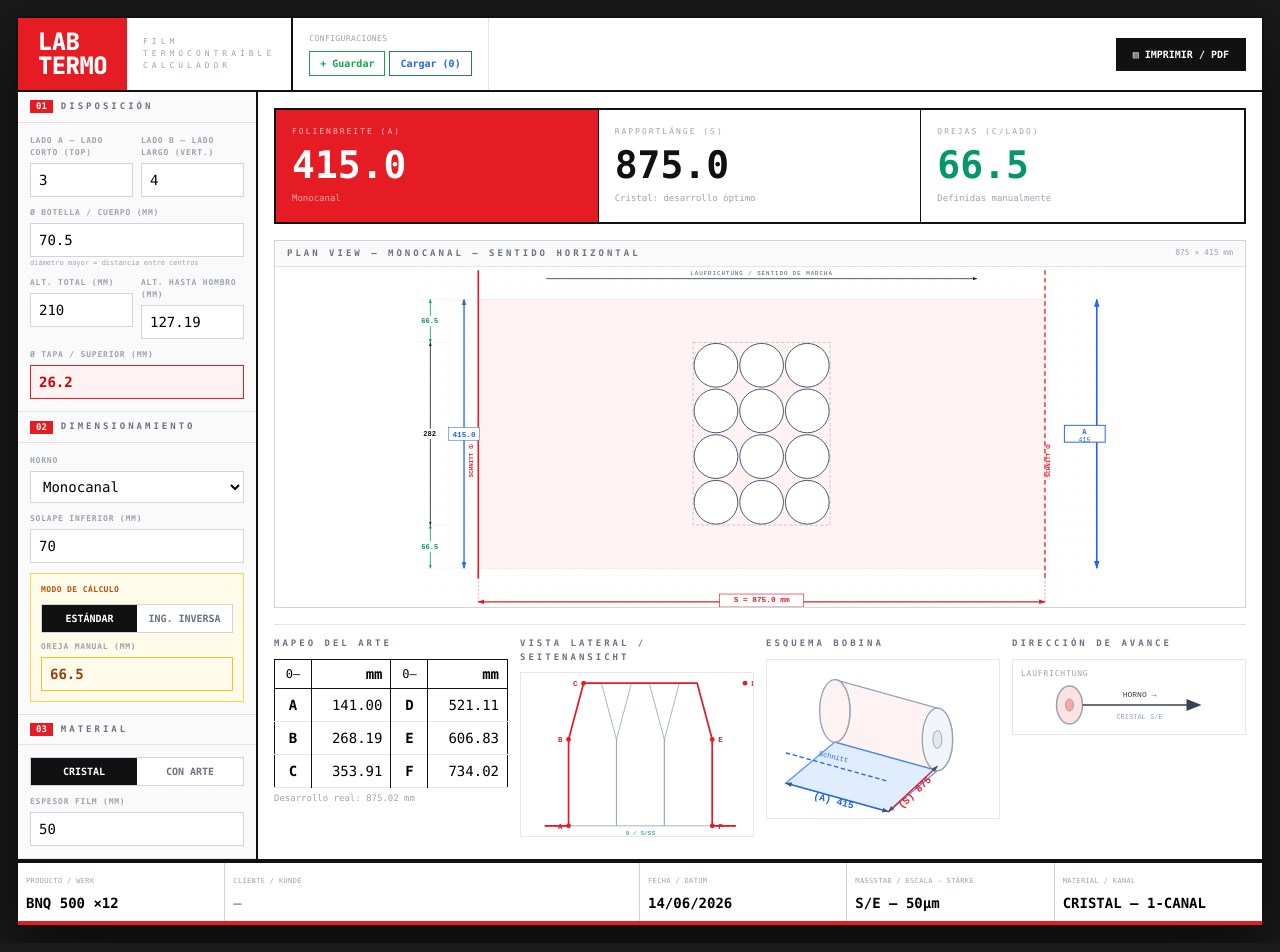
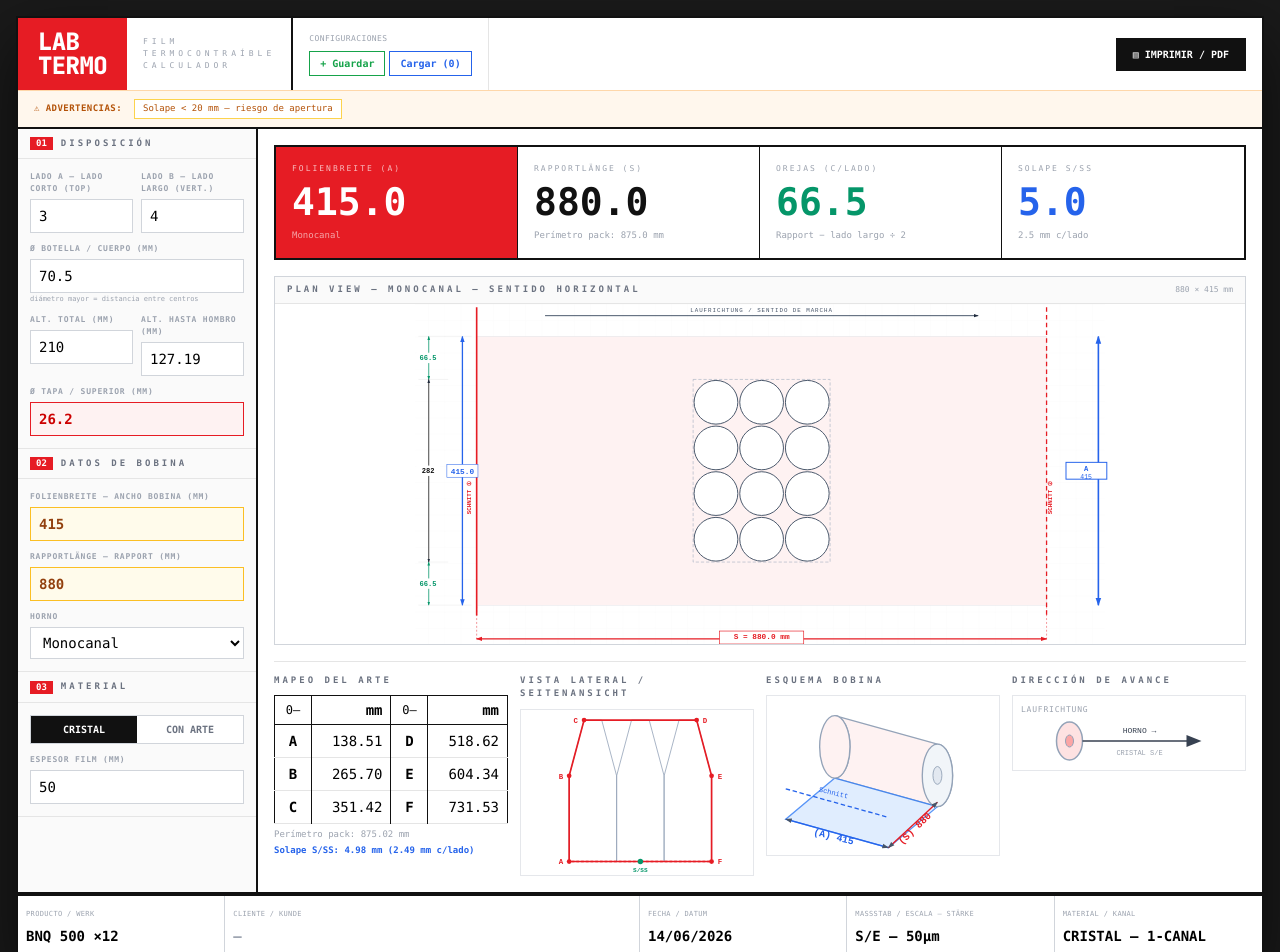
Before and after one commit to ElMalditoKeto/lab-termo, a React (Vite) app: page / in a window 1280 px wide. Shown: the top 952 px of the page. Built offline with nearby package versions, Linux system fonts and the light colour scheme.

Commit message:
Add files via upload

```diff
--- a/src/App.jsx
+++ b/src/App.jsx
@@ -60,110 +60,73 @@ function validate(f) {
 export default function App() {
 
   // ── INPUTS ── (default: BNQ 500 ×12 / 4×3, termo cristal)
-  const [ladoA,        setLadoA]        = useState(3);     // lado CORTO (horizontal) -> top del perfil
-  const [ladoB,        setLadoB]        = useState(4);     // lado LARGO (vertical)   -> ancho bobina
-  const [dia,      setDia]      = useState(70.5);  // Ø botella (cuerpo)
-  const [alt,      setAlt]      = useState(210);   // altura total
-  const [altCil,   setAltCil]   = useState(127.19);// altura hasta el hombro
-  const [tapa,     setTapa]     = useState(26.2);  // Ø tapa (superior)
-  const [solape,   setSolape]   = useState(70);
-  const [micron,   setMicron]   = useState(50);
-  const [canales,  setCanales]  = useState(1);
-  const [modo,     setModo]     = useState('directo');
-  const [orejaM,   setOrejaM]   = useState(66.5);
-  const [bobinaM,  setBobinaM]  = useState(415);
+  const [ladoA,    setLadoA]    = useState(3);      // lado CORTO (top del perfil)
+  const [ladoB,    setLadoB]    = useState(4);      // lado LARGO (vertical, ancho bobina)
+  const [dia,      setDia]      = useState(70.5);   // Ø botella cuerpo (mm)
+  const [alt,      setAlt]      = useState(210);    // altura total botella (mm)
+  const [altCil,   setAltCil]   = useState(127.19); // altura hasta el hombro (mm)
+  const [tapa,     setTapa]     = useState(26.2);   // Ø tapa superior (mm)
+  const [micron,   setMicron]   = useState(50);     // espesor film (µm)
+  const [canales,  setCanales]  = useState(1);      // canales del horno
+  const [folienbreite, setFolienbreite] = useState(415);  // ancho de bobina (mm)
+  const [rapport,      setRapport]      = useState(880);  // largo rapport (mm)
   const [tipoFilm, setTipoFilm] = useState('cristal');
-  const [pasoArte, setPasoArte] = useState(880);
   const [producto, setProducto] = useState('BNQ 500 ×12');
   const [cliente,  setCliente]  = useState('');
 
   // UI
-  const [configs,   setConfigs]  = useState([]);
-  const [cfgName,   setCfgName]  = useState('');
-  const [showSave,  setShowSave] = useState(false);
-  const [showLoad,  setShowLoad] = useState(false);
+  const [configs,  setConfigs]  = useState([]);
+  const [cfgName,  setCfgName]  = useState('');
+  const [showSave, setShowSave] = useState(false);
+  const [showLoad, setShowLoad] = useState(false);
 
-  // ── CALCULATED ──
-  const [packT,       setPackT]      = useState(0);
-  const [packL,       setPackL]      = useState(0);
-  const [oreja,       setOreja]      = useState(0);
-  const [canal,       setCanal]      = useState(0);
-  const [bobTotal,    setBobTotal]   = useState(0);
-  const [corte,       setCorte]      = useState(0);
-  const [totalSReal,  setTotalSReal] = useState(0);
-  const [pts,         setPts]        = useState({ A:0,B:0,C:0,D:0,E:0,F:0 });
+  // ── CALCULATED (todos outputs) ──
+  const ladoLargo  = ladoB * dia;
+  const ladoTop    = ladoA * dia;
+  const canal      = folienbreite / canales;
+  const oreja      = Math.max(0, (canal - ladoLargo) / 2);
+  const anchoTop   = (ladoA - 1) * dia + tapa;
+  const wT         = (dia - tapa) / 2;
+  const hT         = Math.max(0, alt - altCil);
+  const lT         = Math.sqrt(hT * hT + wT * wT);
+  const perimetro  = ladoLargo + 2 * altCil + 2 * lT + anchoTop;
+  const solape     = Math.max(0, rapport - perimetro);
+  const solapeLado = solape / 2;
 
-  useEffect(() => {
-    // ladoA = lado CORTO (horizontal) -> top del perfil
-    // ladoB = lado LARGO (vertical)   -> ancho de bobina
-    const ladoLargo = ladoB * dia;   // dimensión vertical del pack (ej. 4*70.5 = 282)
-    const ladoTop   = ladoA * dia;   // dimensión transversal (top)
-    setPackT(ladoLargo);   // cota vertical de la planta = lado largo
-    setPackL(ladoTop);     // top del perfil = lado corto
+  // Cotas A–F (el solape se distribuye desde el centro hacia los bordes)
+  const medioFondo = ladoLargo / 2;
+  const ptA = medioFondo - solapeLado;
+  const ptB = ptA + altCil;
+  const ptC = ptB + lT;
+  const ptD = ptC + anchoTop;
+  const ptE = ptD + lT;
+  const ptF = ptE + altCil;
+  const pts = { A: ptA, B: ptB, C: ptC, D: ptD, E: ptE, F: ptF };
 
-    // --- ancho de bobina / canal / oreja (margen) ---
-    let orC, canC, bobC;
-    if (modo === 'directo') {
-      orC  = orejaM;
-      canC = ladoLargo + orC * 2;
-      bobC = canC * canales;
-    } else {
-      bobC = bobinaM;
-      canC = bobC / canales;
-      orC  = (canC - ladoLargo) / 2;
-    }
-    setOreja(Math.max(0, orC));
-    setCanal(canC);
-    setBobTotal(bobC);
+  const packT      = ladoLargo;
+  const packL      = ladoTop;
+  const bobTotal   = folienbreite;
+  const corte      = rapport;
 
-    // --- perfil A-F ---
-    // 0->A: medio lado largo (fondo) = ladoB*dia/2
-    // A->B: altura hasta hombro
-    // B->C: hombro inclinado (lT)
-    // C->D: top (cruza ladoA botellas) = (ladoA-1)*dia + Ø tapa
-    // D->E->F: simétrico
-    const anchoTop = (ladoA - 1) * dia + tapa;
-    const wT  = (dia - tapa) / 2;
-    const altRecta = Math.max(0, altCil);
-    const hT  = Math.max(0, alt - altCil);
-    const lT  = Math.sqrt(hT * hT + wT * wT);
-    const medioFondo = ladoLargo / 2;
-
-    const A = medioFondo;
-    const B = A + altRecta;
-    const C = B + lT;
-    const D = C + anchoTop;
-    const E = D + lT;
-    const F = E + altRecta;
-    const totalS = F + medioFondo;
-
-    setTotalSReal(totalS);
-    setPts({ A, B, C, D, E, F });
-    setCorte(tipoFilm === 'arte' ? pasoArte : totalS);
-  }, [ladoA,ladoB,dia,alt,altCil,tapa,solape,orejaM,bobinaM,tipoFilm,pasoArte,canales,modo]);
-
-
-  const deltaArte   = pasoArte - totalSReal;
-  const warnings    = validate({ altCil, alt, tapa, dia, solape, ladoA, ladoB, micron });
+  const warnings   = validate({ altCil, alt, tapa, dia, solape, ladoA, ladoB, micron });
 
   // ── CONFIG PERSISTENCE ──
   const applyConfig = (p) => {
-    setLadoA(p.ladoA ?? p.N ?? p.botL ?? 4);   setLadoB(p.ladoB ?? p.M ?? p.botT ?? 3);   setDia(p.dia);
-    setAlt(p.alt);     setAltCil(p.altCil); setTapa(p.tapa);
-    setSolape(p.solape); setMicron(p.micron); setCanales(p.canales);
-    setModo(p.modo);
-    setBobinaM(p.bobina   ?? p.bobinaM  ?? 415);
-    setTipoFilm(p.tipoFilm ?? p.tf       ?? 'cristal');
-    setPasoArte(p.paso    ?? p.pasoArte  ?? 880);
-    if (p.modo === 'directo') setOrejaM(p.orejaM ?? 66.5);
+    setLadoA(p.ladoA ?? p.N ?? p.botL ?? 3);
+    setLadoB(p.ladoB ?? p.M ?? p.botT ?? 4);
+    setDia(p.dia);       setAlt(p.alt);     setAltCil(p.altCil);
+    setTapa(p.tapa);     setMicron(p.micron); setCanales(p.canales);
+    setFolienbreite(p.folienbreite ?? p.bobinaM ?? p.bobina ?? 415);
+    setRapport(p.rapport ?? p.pasoArte ?? p.paso ?? 880);
+    setTipoFilm(p.tipoFilm ?? p.tf ?? 'cristal');
   };
 
   const saveConfig = () => {
     if (!cfgName.trim()) return;
     const c = {
       n: cfgName, t: new Date().toLocaleDateString('es-AR'),
-      ladoA,ladoB,dia,alt,altCil,tapa,solape,micron,canales,modo,
-      orejaM,bobinaM,tipoFilm,pasoArte,bobina:bobinaM,paso:pasoArte,tf:tipoFilm,
+      ladoA, ladoB, dia, alt, altCil, tapa, micron, canales,
+      folienbreite, rapport, tipoFilm,
     };
     const nc = [...configs, c];
     setConfigs(nc);
@@ -177,40 +140,40 @@ export default function App() {
 
   // ── SVG PLAN VIEW ──
   const ML = 95, MR = 90, MT = 50, MB = 60;
-  const ladoTop   = ladoA * dia;   // lado corto -> top del perfil
-  const ladoLargo = ladoB * dia;   // lado largo -> ancho de bobina
   const packXStart = (corte - ladoTop) / 2;
   const today = new Date().toLocaleDateString('es-AR', { day:'2-digit', month:'2-digit', year:'numeric' });
 
-  const solapeHalf = solape / 2;
-  const wT = (dia - tapa) / 2;
-  const hT = Math.max(0, alt - altCil);
+  const solapePathStart = solapeLado; // alias para SVG
 
-  // Perfil lateral: el film cruza M botellas por el top, mostrando cada pico de cuello
+  // Perfil lateral: A y F en los bordes del pack (interno), S/SS en el centro del fondo
+  // El solape es el tramo extra que va FUERA de A y F (hacia el centro, por debajo)
   const sideFilmParts = [
-    `M ${-solapeHalf} ${alt}`,
-    `L 0 ${alt}`,
-    `L 0 ${alt - altCil}`,
+    `M ${ladoTop / 2} ${alt}`,          // S/SS: centro del fondo
+    `L 0 ${alt}`,                        // borde izquierdo del pack (= punto A)
+    `L 0 ${alt - altCil}`,               // sube lateral hasta hombro (= punto B)
   ];
   for (let i = 0; i < ladoA; i++) {
     const neckLeft  = i * dia + (dia - tapa) / 2;
     const neckRight = i * dia + (dia + tapa) / 2;
-    sideFilmParts.push(`L ${neckLeft} 0`);
+    sideFilmParts.push(`L ${neckLeft} 0`);   // punto C (i=0)
     sideFilmParts.push(`L ${neckRight} 0`);
-    // el film se mantiene recto en el top entre cuellos
   }
-  sideFilmParts.push(`L ${ladoTop} ${alt - altCil}`);
-  sideFilmParts.push(`L ${ladoTop} ${alt}`);
-  sideFilmParts.push(`L ${ladoTop + solapeHalf} ${alt}`);
+  sideFilmParts.push(`L ${ladoTop} ${alt - altCil}`);   // punto E
+  sideFilmParts.push(`L ${ladoTop} ${alt}`);             // punto F: borde derecho
+  sideFilmParts.push(`L ${ladoTop / 2} ${alt}`);         // vuelve al S/SS
   const sideFilmPath = sideFilmParts.join(' ');
 
+  // Tramos de solape (se dibujan separados, punteados, desde A y F hacia el centro)
+  const solapePathL = `M ${ladoTop/2} ${alt} L ${solapeLado} ${alt}`;
+  const solapePathR = `M ${ladoTop - solapeLado} ${alt} L ${ladoTop/2} ${alt}`;
+
   const sidePoints = [
-    ['A', 0,                                   alt,          -1],
-    ['B', 0,                                   alt - altCil, -1],
-    ['C', (dia - tapa) / 2,                    0,            -1],
-    ['D', (ladoB - 1) * dia + (dia + tapa) / 2,   0,             1],
-    ['E', ladoTop,                             alt - altCil,  1],
-    ['F', ladoTop,                             alt,           1],
+    ['A', 0,                                    alt,          -1],
+    ['B', 0,                                    alt - altCil, -1],
+    ['C', (dia - tapa) / 2,                     0,            -1],
+    ['D', (ladoA - 1) * dia + (dia + tapa) / 2, 0,             1],
+    ['E', ladoTop,                              alt - altCil,  1],
+    ['F', ladoTop,                              alt,           1],
   ];
 
   // ── RENDER ──
@@ -357,41 +320,22 @@ export default function App() {
                 </div>
               </div>
 
-              {/* 02 DIMENSIONAMIENTO */}
+              {/* 02 BOBINA */}
               <div style={{ borderBottom: '1px solid #e5e5e5' }}>
-                <SectionHeader num="02" label="Dimensionamiento" />
+                <SectionHeader num="02" label="Datos de Bobina" />
                 <div className="p-3 space-y-2.5">
+                  <Field label="Folienbreite — Ancho bobina (mm)">
+                    <input type="number" step="0.5" value={folienbreite} onChange={e => setFolienbreite(+e.target.value)} className={inpAmber} />
+                  </Field>
+                  <Field label="Rapportlänge — Rapport (mm)">
+                    <input type="number" step="0.5" value={rapport} onChange={e => setRapport(+e.target.value)} className={inpAmber} />
+                  </Field>
                   <Field label="Horno">
                     <select value={canales} onChange={e => setCanales(+e.target.value)} className={inp}>
                       <option value={1}>Monocanal</option>
                       <option value={2}>Doble Canal</option>
                     </select>
                   </Field>
-                  <Field label="Solape Inferior (mm)">
-                    <input type="number" step="0.1" value={solape} onChange={e => setSolape(+e.target.value)} className={inp} />
-                  </Field>
-
-                  {/* Modo cálculo */}
-                  <div className="p-2.5" style={{ border: '1px solid #fcd34d', background: '#fffbeb' }}>
-                    <div className="text-[8px] font-mono font-bold text-amber-700 uppercase tracking-wider mb-2">
-                      Modo de Cálculo
-                    </div>
-                    <Toggle
-                      value={modo}
-                      onChange={setModo}
-                      options={[{ val:'directo', label:'ESTÁNDAR' }, { val:'inverso', label:'ING. INVERSA' }]}
-                    />
-                    <div className="mt-2">
-                      {modo === 'directo'
-                        ? <Field label="Oreja manual (mm)">
-                            <input type="number" step="0.1" value={orejaM} onChange={e => setOrejaM(+e.target.value)} className={inpAmber} />
-                          </Field>
-                        : <Field label="Bobina Total (mm)">
-                            <input type="number" step="0.1" value={bobinaM} onChange={e => setBobinaM(+e.target.value)} className={inpAmber} />
-                          </Field>
-                      }
-                    </div>
-                  </div>
                 </div>
               </div>
 
@@ -404,12 +348,6 @@ export default function App() {
                     onChange={setTipoFilm}
                     options={[{ val:'cristal', label:'CRISTAL' }, { val:'arte', label:'CON ARTE' }]}
                   />
-                  {tipoFilm === 'arte' && (
-                    <Field label="Paso taco a taco (mm)">
-                      <input type="number" value={pasoArte} onChange={e => setPasoArte(+e.target.value)}
-                        className="w-full bg-yellow-50 border border-yellow-400 px-2 py-1.5 text-sm font-mono font-bold focus:outline-none rounded-none" />
-                    </Field>
-                  )}
                   <Field label="Espesor Film (µm)">
                     <input type="number" value={micron} onChange={e => setMicron(+e.target.value)} className={inp} />
                   </Field>
@@ -420,49 +358,53 @@ export default function App() {
             {/* ─────────── RIGHT — DRAWING ─────────── */}
             <div className="p-4 space-y-4 bg-white">
 
-              {/* ── HERO NUMBERS — Coca-Cola style ── */}
-              <div className="grid grid-cols-3" style={{ border: '2px solid #111' }}>
+              {/* ── HERO NUMBERS ── */}
+              <div className="grid grid-cols-4" style={{ border: '2px solid #111' }}>
                 {[
                   {
                     label: 'FOLIENBREITE (A)',
-                    value: bobTotal.toFixed(1),
+                    value: folienbreite.toFixed(1),
                     sub:   canales > 1 ? `${canales} canales × ${canal.toFixed(1)} mm` : 'Monocanal',
                     accent: true,
                   },
                   {
                     label: 'RAPPORTLÄNGE (S)',
-                    value: corte.toFixed(1),
-                    sub:   tipoFilm === 'arte' ? 'Arte: paso fijado' : 'Cristal: desarrollo óptimo',
+                    value: rapport.toFixed(1),
+                    sub:   `Perímetro pack: ${perimetro.toFixed(1)} mm`,
                     accent: false,
-                    warn:  tipoFilm === 'arte' && Math.abs(deltaArte) > 5,
-                    warnTxt: `Δ ${deltaArte >= 0 ? '+' : ''}${deltaArte.toFixed(1)} mm vs real`,
                   },
                   {
                     label: 'OREJAS (c/lado)',
                     value: oreja.toFixed(1),
-                    sub:   modo === 'inverso' ? 'Calculadas — Ing. Inversa' : 'Definidas manualmente',
+                    sub:   'Rapport − lado largo ÷ 2',
                     accent: false,
                     green: true,
                   },
-                ].map(({ label, value, sub, accent, green, warn, warnTxt }, i) => (
+                  {
+                    label: 'SOLAPE S/SS',
+                    value: solape.toFixed(1),
+                    sub:   `${solapeLado.toFixed(1)} mm c/lado`,
+                    accent: false,
+                    blue: true,
+                  },
+                ].map(({ label, value, sub, accent, green, blue }, i) => (
                   <div key={label}
                     className="p-4 flex flex-col justify-between"
                     style={{
                       background: accent ? '#E61C24' : '#fff',
-                      borderRight: i < 2 ? '1px solid #111' : 'none',
+                      borderRight: i < 3 ? '1px solid #111' : 'none',
                     }}>
                     <div className="text-[8px] font-mono uppercase tracking-[2px]"
                          style={{ color: accent ? 'rgba(255,255,255,0.7)' : '#9ca3af' }}>{label}</div>
                     <div className="font-mono font-black leading-none my-2"
                          style={{
                            fontSize: '38px',
-                           color: accent ? '#fff' : green ? '#059669' : '#111',
+                           color: accent ? '#fff' : green ? '#059669' : blue ? '#2563eb' : '#111',
                          }}>
                       {value}
                     </div>
                     <div>
                       <div className="text-[9px] font-mono" style={{ color: accent ? 'rgba(255,255,255,0.6)' : '#9ca3af' }}>{sub}</div>
-                      {warn && <div className="text-[9px] font-mono font-bold text-amber-600 mt-0.5">{warnTxt}</div>}
                     </div>
                   </div>
                 ))}
@@ -625,13 +567,11 @@ export default function App() {
                     </tbody>
                   </table>
                   <div className="text-[9px] font-mono text-gray-400 mt-1">
-                    Desarrollo real: {totalSReal.toFixed(2)} mm
+                    Perímetro pack: {perimetro.toFixed(2)} mm
                   </div>
-                  {tipoFilm === 'arte' && (
-                    <div className={`text-[9px] font-mono mt-0.5 font-bold ${Math.abs(deltaArte) > 5 ? 'text-amber-600' : 'text-gray-400'}`}>
-                      Δ arte/real: {deltaArte >= 0 ? '+' : ''}{deltaArte.toFixed(2)} mm
-                    </div>
-                  )}
+                  <div className={`text-[9px] font-mono mt-0.5 font-bold ${solape > 0 ? 'text-blue-600' : 'text-gray-400'}`}>
+                    Solape S/SS: {solape.toFixed(2)} mm ({solapeLado.toFixed(2)} mm c/lado)
+                  </div>
                 </div>
 
                 {/* 2. PERFIL LATERAL — corregido */}
@@ -641,8 +581,9 @@ export default function App() {
                   </div>
                   <div className="border border-gray-200 bg-white overflow-hidden">
                     <svg width="100%" style={{ maxHeight:'165px', display:'block' }}
-                      viewBox={`${-solape/2-35} -15 ${ladoTop + solape + 60} ${alt + 30}`}
+                      viewBox={`-35 -15 ${ladoTop + 60} ${alt + 35}`}
                       preserveAspectRatio="xMidYMid meet">
+                      {/* siluetas de botellas */}
                       {Array.from({ length: ladoA }).map((_, i) => (
                         <path key={i}
                           d={`M ${i*dia} ${alt} L ${i*dia} ${alt-altCil}
@@ -650,10 +591,12 @@ export default function App() {
                               L ${i*dia+dia} ${alt-altCil} L ${i*dia+dia} ${alt} Z`}
                           fill="none" stroke="#94a3b8" strokeWidth="1.2" />
                       ))}
+                      {/* film principal */}
                       <path d={sideFilmPath} fill="none" stroke="#E61C24" strokeWidth="2.5" strokeLinejoin="round" />
-                      {/* solape brackets */}
-                      <line x1={-solape/2} y1={alt} x2={0} y2={alt} stroke="#E61C24" strokeWidth="2.5" strokeDasharray="4,3" />
-                      <line x1={ladoTop} y1={alt} x2={ladoTop+solape/2} y2={alt} stroke="#E61C24" strokeWidth="2.5" strokeDasharray="4,3" />
+                      {/* solape: tramos punteados desde A y F hacia S/SS */}
+                      <path d={solapePathL} fill="none" stroke="#E61C24" strokeWidth="2" strokeDasharray="4,3" />
+                      <path d={solapePathR} fill="none" stroke="#E61C24" strokeWidth="2" strokeDasharray="4,3" />
+                      {/* puntos A–F */}
                       {sidePoints.map(([l, cx, cy, side]) => (
                         <g key={l}>
                           <circle cx={cx} cy={cy} r="3.5" fill="#E61C24" />
@@ -661,8 +604,10 @@ export default function App() {
                             fontFamily="monospace" textAnchor={side < 0 ? 'end' : 'start'}>{l}</text>
                         </g>
                       ))}
-                      <text x={ladoTop / 2} y={alt + 14} fill="#059669" fontSize="9"
-                        textAnchor="middle" fontFamily="monospace">0 / S/SS</text>
+                      {/* S/SS: punto de sellado en el centro del fondo */}
+                      <circle cx={ladoTop/2} cy={alt} r="4" fill="#059669" />
+                      <text x={ladoTop/2} y={alt + 16} fill="#059669" fontSize="9"
+                        textAnchor="middle" fontFamily="monospace" fontWeight="bold">S/SS</text>
                     </svg>
                   </div>
                 </div>
```
